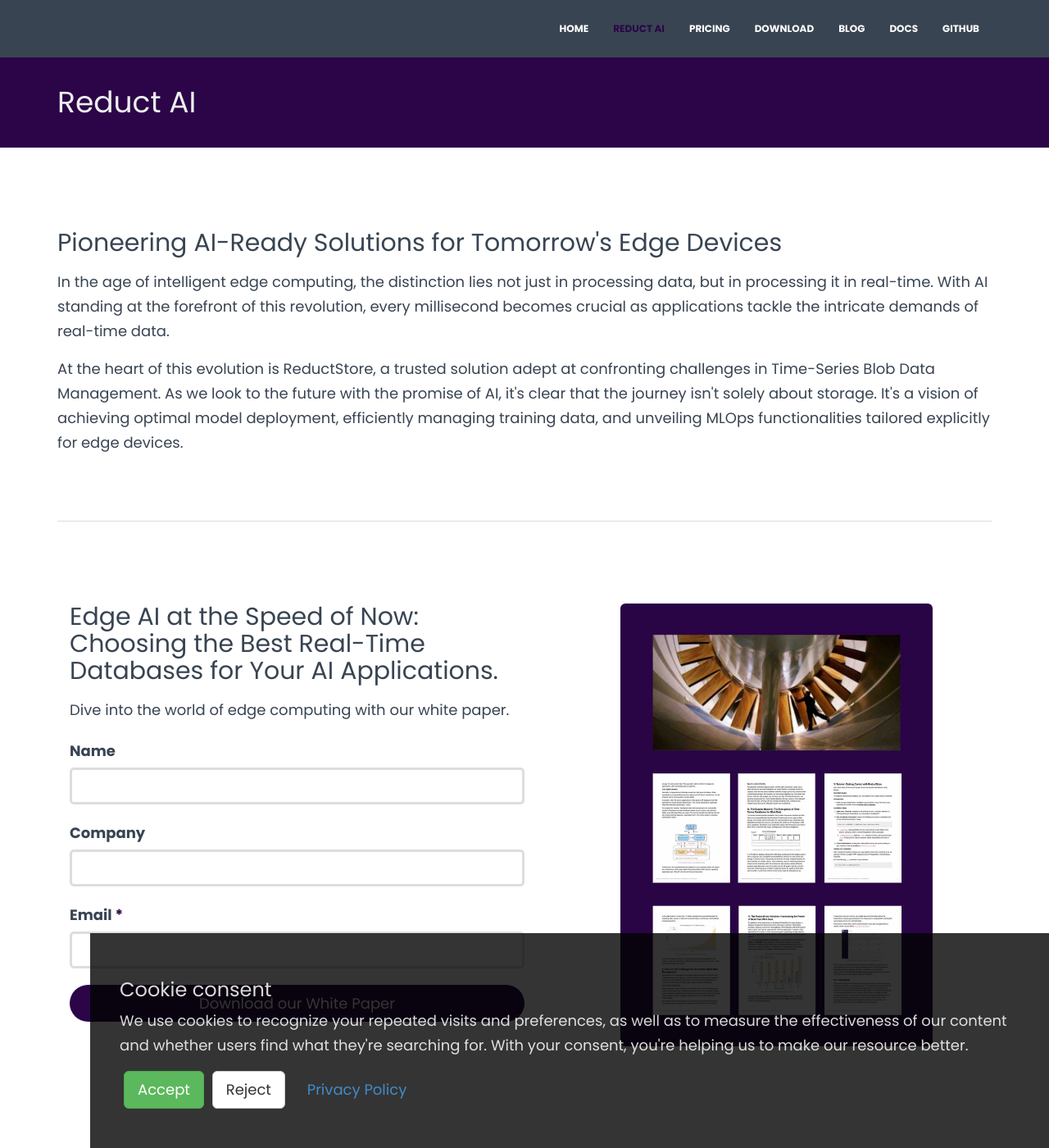
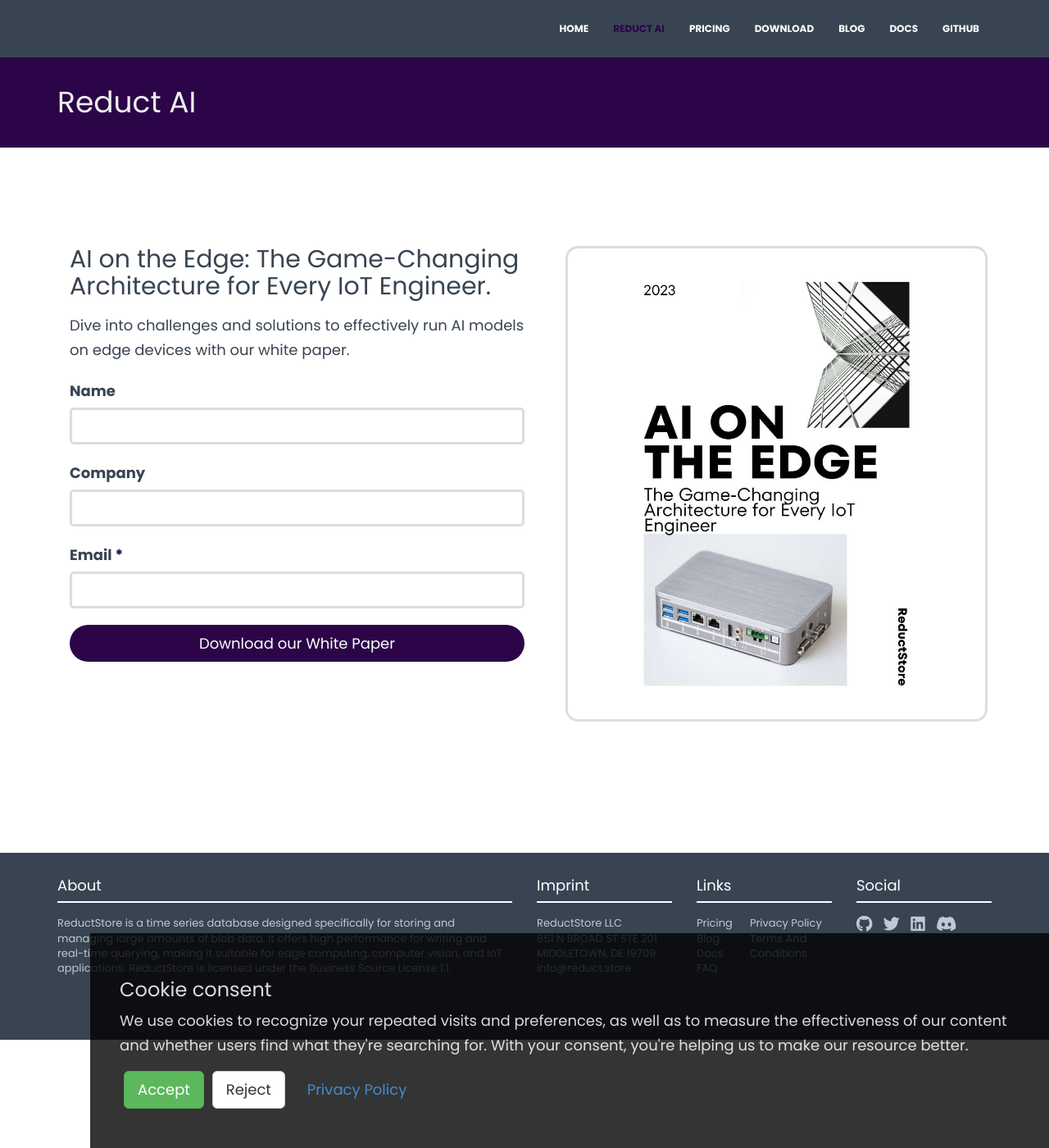
Before and after one commit to reductstore/homepage, a Jekyll site: the page built from _pages/reduct_ai/index.html, in a window 1280 px wide and 1400 px high. Shown: the whole window at 82% size. Built offline with Jekyll 4.4.1, drawn with Linux system fonts in a browser that asks for light colours; nearby versions of some CDN libraries.

Commit message:
RS-29 New white paper and simplified reductai page (#33)
* RS-29 New white paper and simplified reductai page

* RS-29 Proof reading corrections

```diff
--- a/_pages/reduct_ai/index.html
+++ b/_pages/reduct_ai/index.html
@@ -5,26 +5,6 @@
 permalink: /reductai
 ---
 
-
-
-<div id="banner">
-  <h2>Pioneering AI-Ready Solutions for Tomorrow's Edge Devices</h2>
-
-  <p>In the age of intelligent edge computing, the distinction lies not just in processing data, but in processing it in
-    real-time. With AI standing at the forefront of this revolution, every millisecond becomes crucial as applications
-    tackle the intricate demands of real-time data.</p>
-  <p>
-    At the heart of this evolution is ReductStore, a trusted solution adept at confronting challenges in Time-Series
-    Blob Data Management. As we look to the future with the promise of AI, it's clear that the journey isn't
-    solely about storage. It's a vision of achieving optimal model deployment, efficiently managing training data, and
-    unveiling MLOps functionalities tailored explicitly for edge devices.
-  </p>
-
-</div>
-
-
-<div class="hline"></div>
-
 <div id="banner">
   {% include_relative whitepaper.html %}
 </div>
--- a/_pages/reduct_ai/whitepaper.html
+++ b/_pages/reduct_ai/whitepaper.html
@@ -3,11 +3,10 @@
     <!-- Left side -->
     <div class="col-md-6">
       <h2>
-        Edge AI at the Speed of Now: Choosing the Best Real-Time Databases for
-        Your AI Applications.
+        AI on the Edge: The Game-Changing Architecture for Every IoT Engineer.
       </h2>
 
-      <p>Dive into the world of edge computing with our white paper.</p>
+      <p>Dive into challenges and solutions to effectively run AI models on edge devices with our white paper.</p>
 
       <form
         id="whitePaperForm"
@@ -63,11 +62,11 @@
     </div>
 
     <!-- Right side (Image) -->
-    <div class="col-md-6 hidden-xs hidden-sm text-center">
+    <div class="col-md-6 text-center">
       <div class="table-responsive">
         <div
           class="table-cell"
-          style="height: 580px; vertical-align: middle; padding: 20px"
+          style="height: 580px; vertical-align: middle; margin: 20px; border: 3px solid #dddddd; border-radius: 15px;"
         >
           <img
             src="assets/img/whitepaper/whitepaper.jpg"
```
Also changed, not shown: other parts of _pages/reduct_ai/whitepaper.html (+2 -2 lines), assets/img/whitepaper/whitepaper.jpg, 2 other files.
